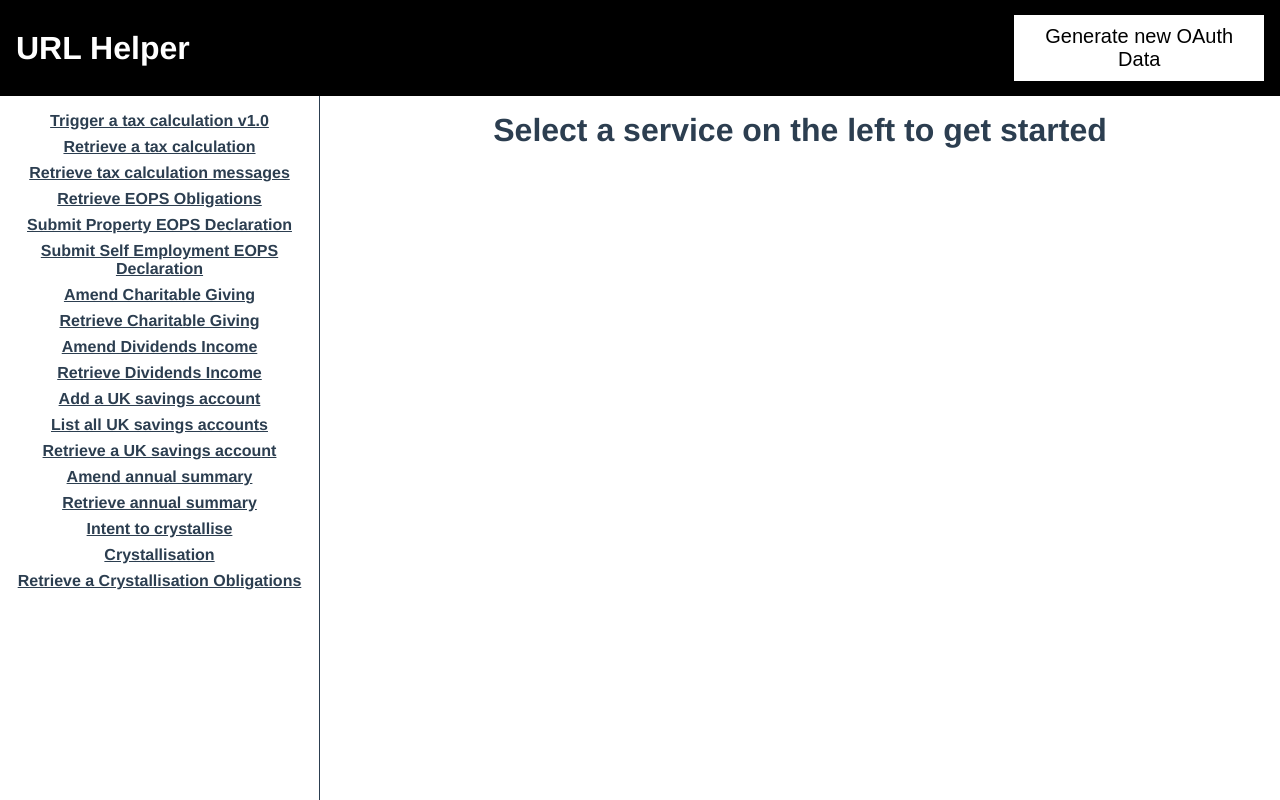
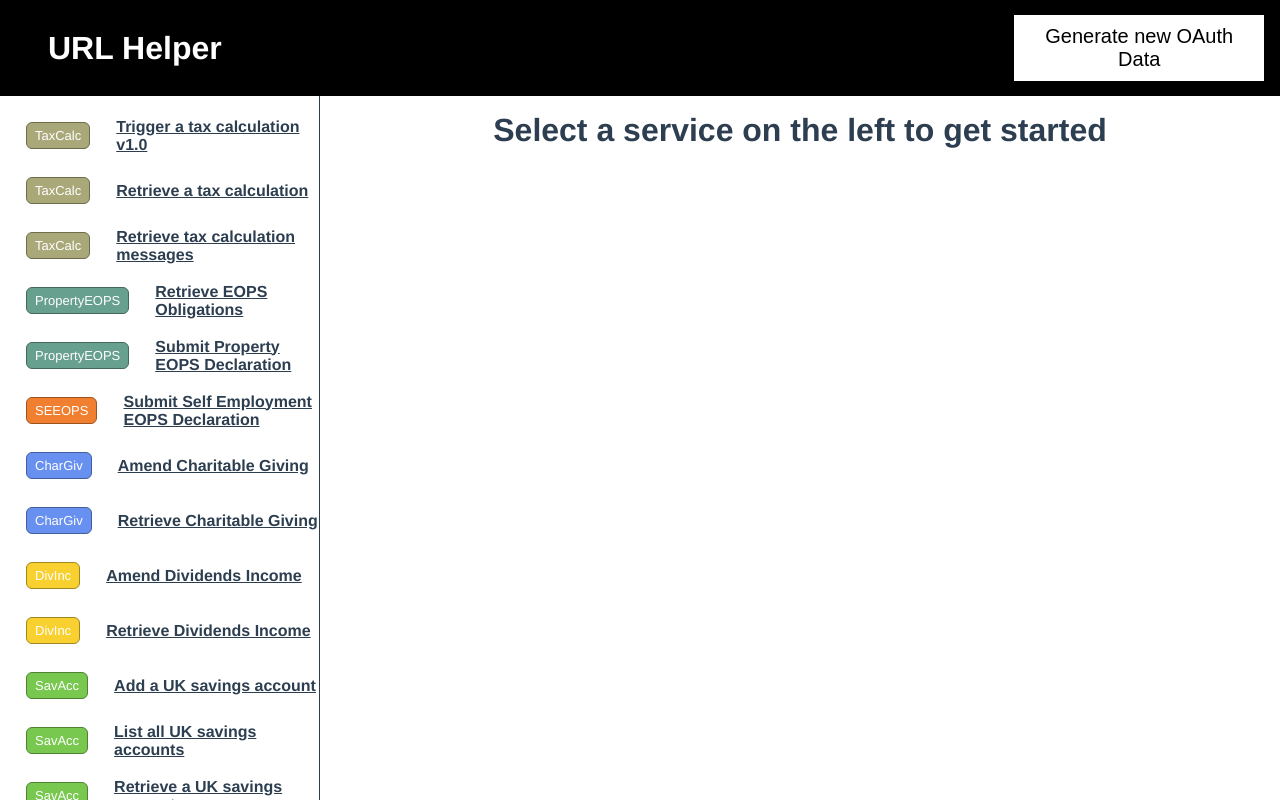
Before and after one commit to james-work-account/mtd-api-frontend, a Vue app: page / in a window 1280 px wide. Shown: the top 800 px of the page. Built offline with nearby package versions, Linux system fonts and the light colour scheme.

Commit message:
now you know what API these routes are from. boom.

```diff
--- a/src/components/Header.vue
+++ b/src/components/Header.vue
@@ -38,4 +38,7 @@ export default {
   color: #fff;
   text-decoration: none;
 }
+.header h1 {
+  padding-left: 1em;
+}
 </style>
--- a/src/components/NavBar.vue
+++ b/src/components/NavBar.vue
@@ -1,6 +1,9 @@
 <template>
   <ul id="nav">
     <li v-for="name in dataKeys" :key="name">
+      <div>
+        <div class="type" :class="[data(name).grouping]">{{data(name)["grouping"]}}</div>
+      </div>
       <router-link :to="{ name: 'page', params: { page: name }}">{{ name }}</router-link>
     </li>
   </ul>
@@ -12,14 +15,15 @@ import { mapGetters } from "vuex";
 export default {
   name: "navbar",
   computed: {
-    ...mapGetters(["dataKeys"])
+    ...mapGetters(["dataKeys", "data"])
   }
 };
 </script>
 
 <style scoped>
 ul {
-  padding: 1em;
+  padding-top: 1em;
+  padding-left: 1em;
   list-style: none;
   border-right: #2c3e50 solid 1px;
   min-height: 100vh;
@@ -28,13 +32,71 @@ ul {
 ul a {
   font-weight: bold;
   color: #2c3e50;
+  text-align: left;
+}
+
+ul div {
+  text-align: right;
 }
 
 ul li {
   padding-bottom: 0.5em;
+  display: grid;
+  grid-template-columns: 1fr 3fr;
+  grid-column-gap: 1em;
+  align-items: center;
 }
 
 ul a.router-link-exact-active {
   color: #42b983;
 }
+
+/* CSS from https://gist.github.com/agarie/2610520 */
+.type {
+  margin: 10px;
+  padding: 5px 8px 5px 8px;
+  display: inline-block;
+  border-radius: 6px;
+  -webkit-border-radius: 6px;
+  -moz-border-radius: 6px;
+  -o-border-radius: 6px;
+  font-size: 13px;
+  font-family: "helvetica neue", Helvetica, Verdana, sans-serif;
+  color: #fff;
+}
+
+.TaxCalc {
+  background-color: #a8a878;
+  border: 1px solid #6d6d4e;
+}
+
+.PropertyEOPS {
+  background-color: #68a090;
+  border: 1px solid #44685e;
+}
+
+.SEEOPS {
+  background-color: #f08030;
+  border: 1px solid #9c531f;
+}
+
+.CharGiv {
+  background-color: #6890f0;
+  border: 1px solid #445e9c;
+}
+
+.DivInc {
+  background-color: #f8d030;
+  border: 1px solid #a1871f;
+}
+
+.SavAcc {
+  background-color: #78c850;
+  border: 1px solid #4e8234;
+}
+
+.Cryst {
+  background-color: #98d8d8;
+  border: 1px solid #638d8d;
+}
 </style>
--- a/src/views/About.vue
+++ /dev/null
@@ -1,5 +0,0 @@
-<template>
-  <div class="about">
-    <h1>This is an about page</h1>
-  </div>
-</template>
```
